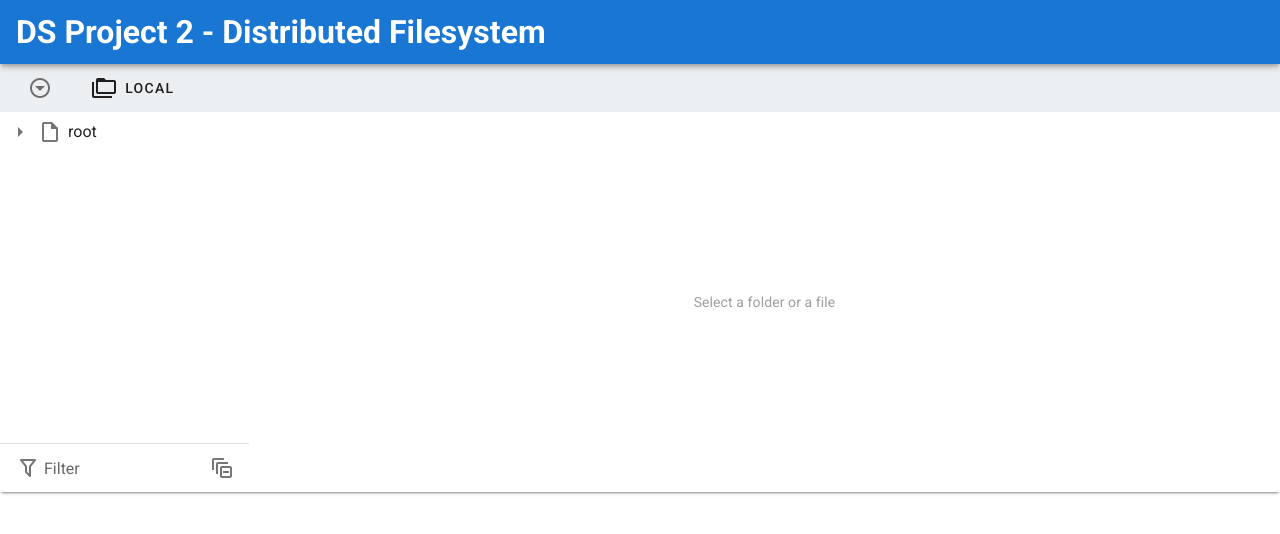
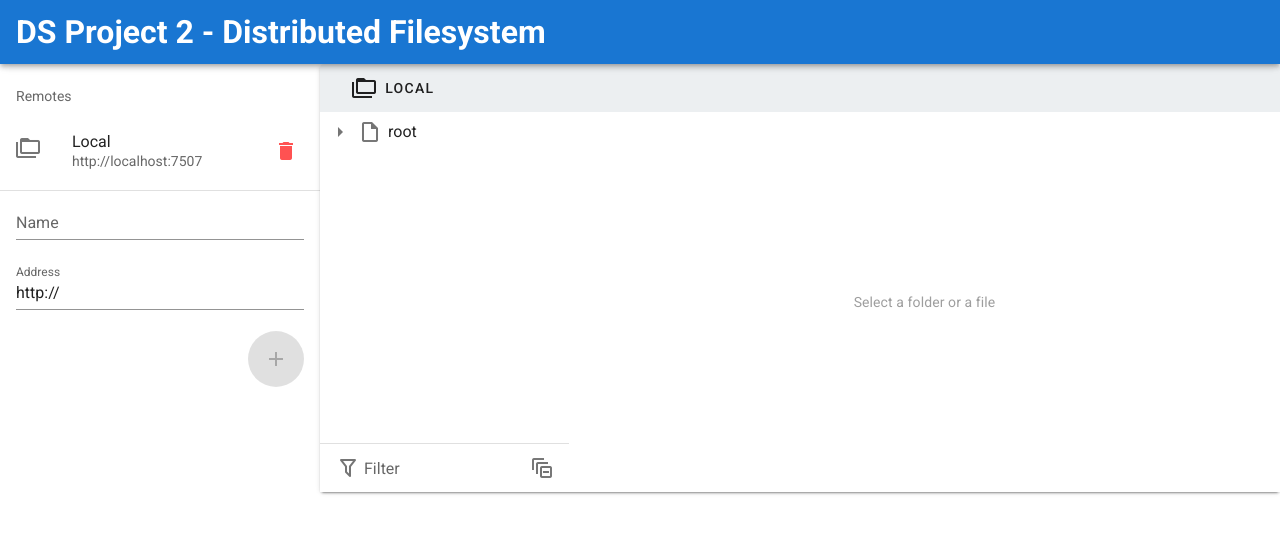
Before and after one commit to aabounegm/DS-Project2, a Vue app in the folder frontend/: page / in a window 1280 px wide. Shown: the top 534 px of the page. Built offline with nearby package versions, Linux system fonts and the light colour scheme.

Commit message:
Implement managing remote URLs

```diff
--- a/frontend/src/App.vue
+++ b/frontend/src/App.vue
@@ -9,10 +9,44 @@
     </v-app-bar>
 
     <v-main>
-      <FileBrowser
-        :storages="remotes"
-        :storage="selectedRemote"
-      />
+      <v-row no-gutters>
+        <v-col cols="3">
+          <v-list>
+            <v-subheader>Remotes</v-subheader>
+            <v-list-item-group>
+              <v-list-item v-for="remote in remotes" :key="remote.url">
+                <v-list-item-icon>
+                  <v-icon>{{ remote.icon }}</v-icon>
+                </v-list-item-icon>
+                <v-list-item-content>
+                  <v-list-item-title>{{ remote.name }}</v-list-item-title>
+                  <v-list-item-subtitle>{{ remote.url }}</v-list-item-subtitle>
+                </v-list-item-content>
+                <v-list-item-action>
+                  <v-btn icon @click="remove(remote.url)">
+                    <v-icon color="error">
+                      mdi-delete
+                    </v-icon>
+                  </v-btn>
+                </v-list-item-action>
+              </v-list-item>
+            </v-list-item-group>
+          </v-list>
+          <v-divider />
+          <div class="px-4" style="display: grid;">
+            <v-text-field v-model="name" label="Name" hint="Name of remote server" />
+            <v-text-field v-model="url" label="Address" hint="http://10.0.0.1" />
+            <v-btn fab class="ml-auto" color="pink" :dark="!!name && !!url" @click="add" :disabled="!name || !url">
+              <v-icon>mdi-plus</v-icon>
+            </v-btn>
+          </div>
+        </v-col>
+        <v-col cols="9">
+          <FileBrowser
+            :storages="remotes"
+          />
+        </v-col>
+      </v-row>
     </v-main>
   </v-app>
 </template>
@@ -22,19 +56,6 @@ import Vue from 'vue';
 import { Remote } from '@/types';
 import FileBrowser from '@/components/FileBrowser.vue';
 
-const remotes: Remote[] = [
-  {
-    name: 'Local',
-    url: 'http://localhost:7507',
-    icon: 'mdi-folder-multiple-outline',
-  },
-  {
-    name: 'Remote 1',
-    url: 'http://', // TODO: take as input somehow
-    icon: 'mdi-cloud',
-  },
-];
-
 export default Vue.extend({
   name: 'App',
   components: {
@@ -42,9 +63,42 @@ export default Vue.extend({
   },
   data () {
     return {
-      remotes,
-      selectedRemote: remotes[0],
+      remotes: [
+        {
+          name: 'Local',
+          url: 'http://localhost:7507',
+          icon: 'mdi-folder-multiple-outline',
+        },
+      ] as Remote[],
+      name: '',
+      url: 'http://',
     };
+  },
+  methods: {
+    add () {
+      const { name, url } = this;
+      if (name === '' || url === '') {
+        return;
+      }
+      if (this.remotes.find(r => r.url === url) != null) {
+        alert('Remote already exists');
+        return;
+      }
+      this.remotes.push({
+        name,
+        url,
+        icon: 'mdi-cloud',
+      });
+      this.name = '';
+      this.url = 'http://';
+    },
+    remove (url: string) {
+      const index = this.remotes.findIndex(r => r.url === url);
+      if (index === -1) {
+        return;
+      }
+      this.remotes.splice(index, 1);
+    },
   },
 });
 </script>
```
